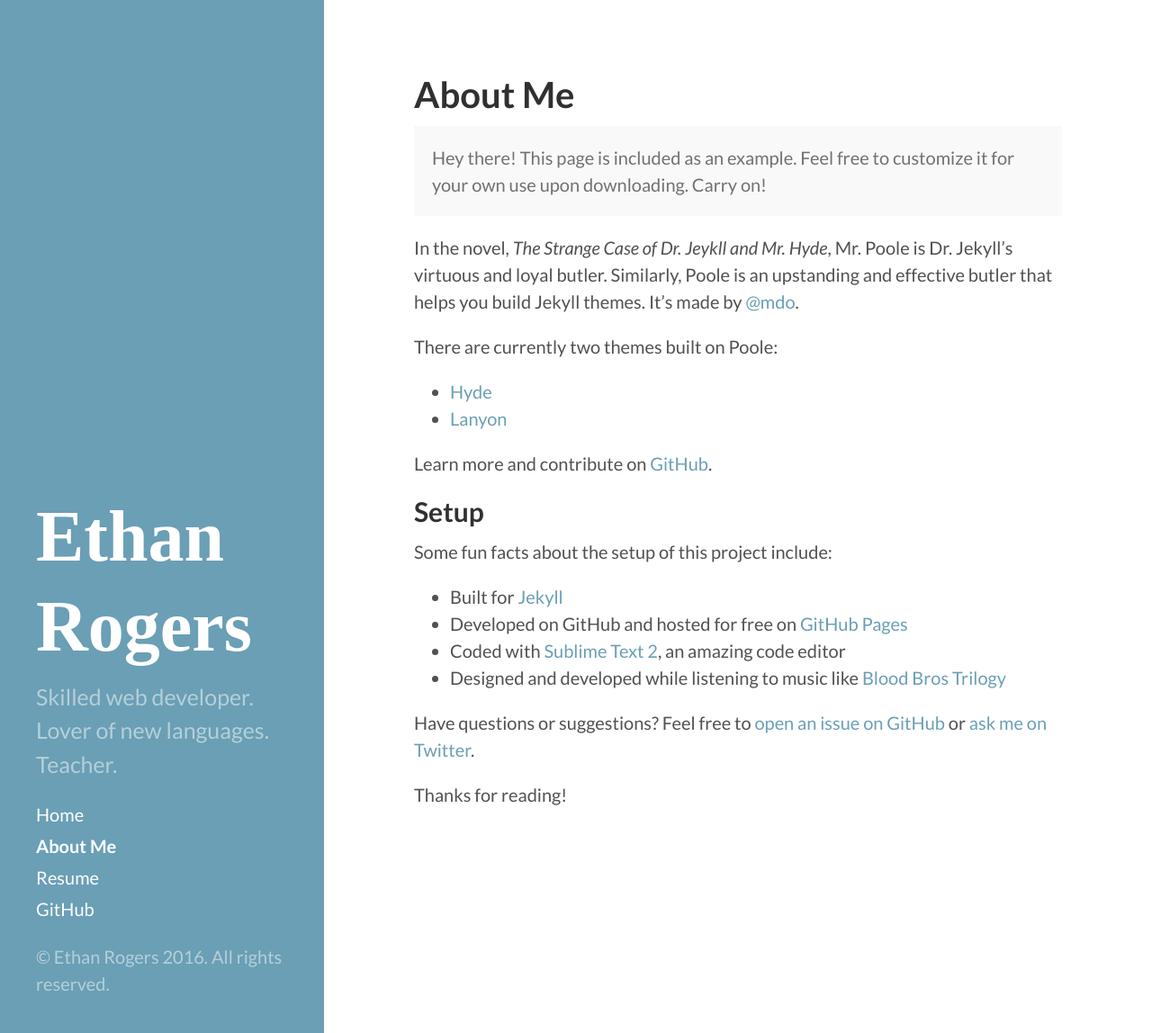
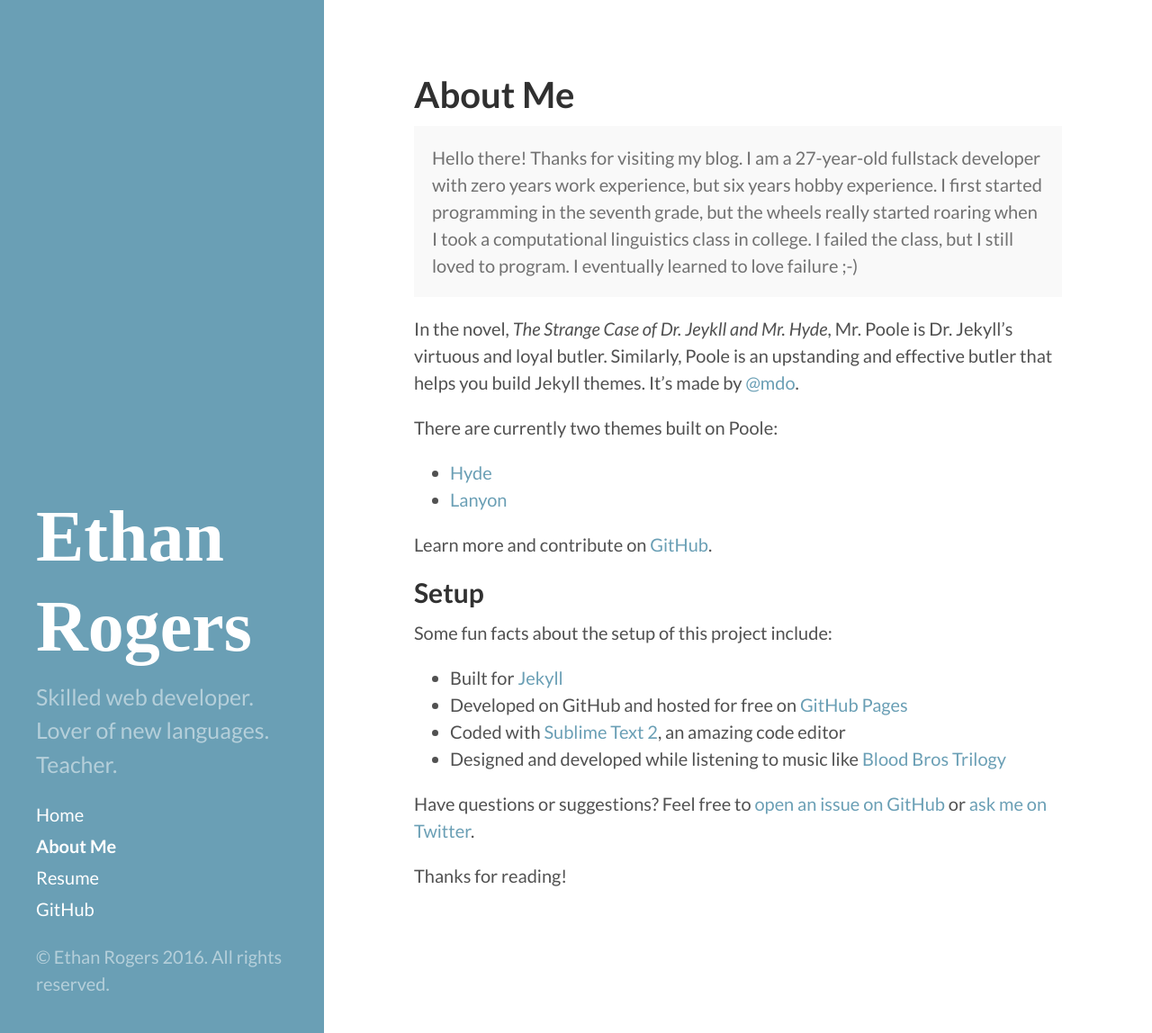
Before and after one commit to erogers6264/erogers6264.github.io, a Jekyll site: the page built from about.md, in a window 1280 px wide and 1148 px high. Shown: the whole window at 90% size. Built offline with Jekyll 4.4.1, drawn with Linux system fonts in a browser that asks for light colours; some web fonts are replaced.

Commit message:
Update about message

```diff
--- a/about.md
+++ b/about.md
@@ -4,7 +4,11 @@ title: About Me
 ---
 
 <p class="message">
-  Hey there! This page is included as an example. Feel free to customize it for your own use upon downloading. Carry on!
+  Hello there! Thanks for visiting my blog. I am a 27-year-old fullstack developer
+  with zero years work experience, but six years hobby experience. I first started
+  programming in the seventh grade, but the wheels really started roaring when
+  I took a computational linguistics class in college. I failed the class, but
+  I still loved to program. I eventually learned to love failure ;-)
 </p>
 
 In the novel, *The Strange Case of Dr. Jeykll and Mr. Hyde*, Mr. Poole is Dr. Jekyll's virtuous and loyal butler. Similarly, Poole is an upstanding and effective butler that helps you build Jekyll themes. It's made by [@mdo](https://twitter.com/mdo).
```
